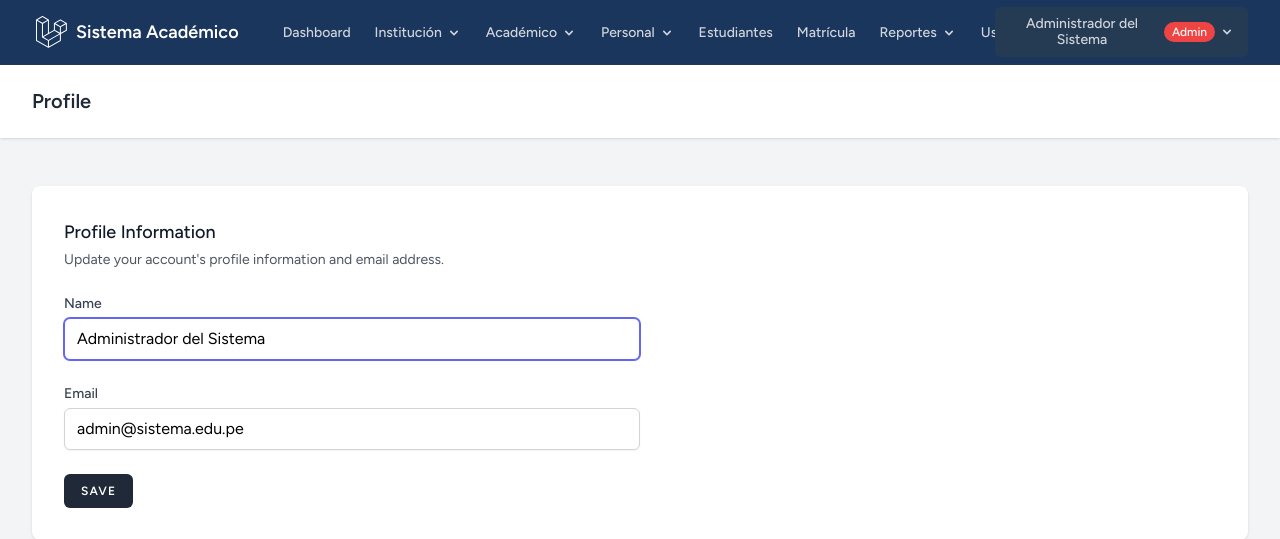
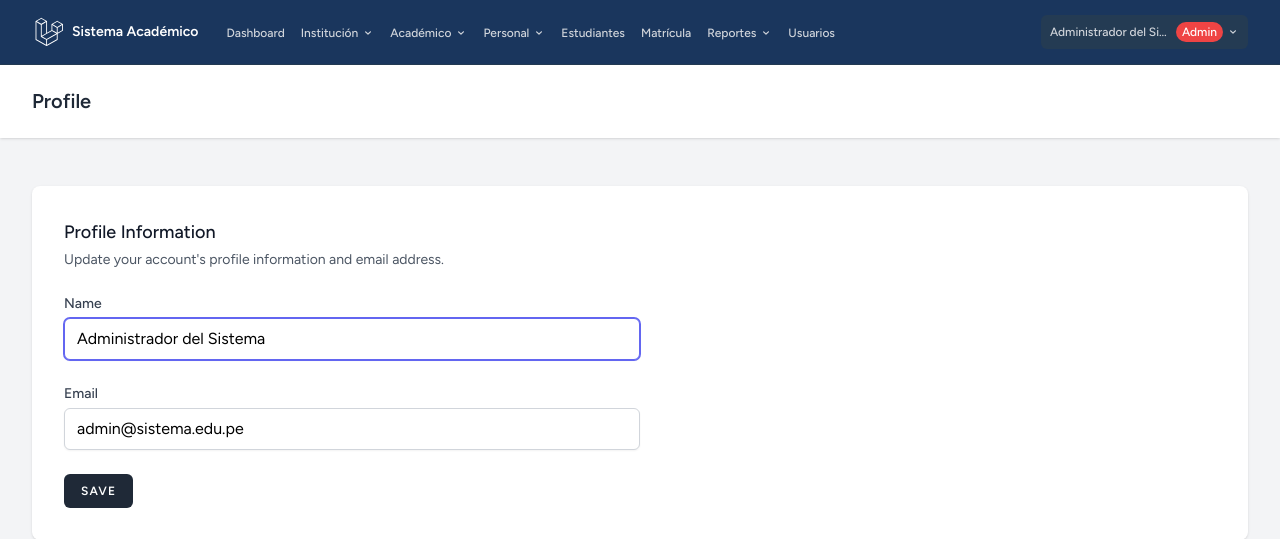
Before and after one commit to franconmvp/sistema-academico, a Laravel app: page /profile in a window 1280 px wide. Shown: the top 539 px of the page. Run offline with Laravel 12, Linux system fonts and the light colour scheme; a user stored in the database is signed in; data comes from the database, SQL or seed files in the repository; style sheets or scripts are compiled from the project's sources; parts of the project's set-up code (start-up, migrations or seed data) failed here and were passed over.

Commit message:
Refactor navigation for better UI and responsiveness
Co-authored-by: franconmvp <franconmvp@gmail.com>

```diff
--- a/resources/views/layouts/navigation.blade.php
+++ b/resources/views/layouts/navigation.blade.php
@@ -1,19 +1,19 @@
 <nav x-data="{ open: false }" class="bg-primary-900 border-b border-primary-800">
     <!-- Primary Navigation Menu -->
-    <div class="max-w-7xl mx-auto px-4 sm:px-6 lg:px-8">
+    <div class="w-full px-4 sm:px-6 lg:px-8">
         <div class="flex justify-between h-16">
-            <div class="flex">
+            <div class="flex items-center flex-1 min-w-0">
                 <!-- Logo -->
                 <div class="shrink-0 flex items-center">
                     <a href="{{ route('dashboard') }}" class="flex items-center">
-                        <x-application-logo class="block h-9 w-auto fill-current text-white" />
-                        <span class="ml-2 text-white font-bold text-lg hidden sm:block">Sistema Académico</span>
+                        <x-application-logo class="block h-8 w-auto fill-current text-white" />
+                        <span class="ml-2 text-white font-bold text-sm hidden lg:block">Sistema Académico</span>
                     </a>
                 </div>
 
                 <!-- Navigation Links -->
-                <div class="hidden space-x-4 sm:-my-px sm:ms-10 sm:flex">
-                    <a href="{{ route('dashboard') }}" class="inline-flex items-center px-1 pt-1 border-b-2 {{ request()->routeIs('dashboard') ? 'border-secondary-500 text-white' : 'border-transparent text-gray-300 hover:text-white hover:border-gray-300' }} text-sm font-medium leading-5 transition duration-150 ease-in-out">
+                <div class="hidden space-x-2 sm:-my-px sm:ms-6 sm:flex flex-1 min-w-0">
+                    <a href="{{ route('dashboard') }}" class="inline-flex items-center px-1 pt-1 border-b-2 {{ request()->routeIs('dashboard') ? 'border-secondary-500 text-white' : 'border-transparent text-gray-300 hover:text-white hover:border-gray-300' }} text-xs font-medium leading-5 transition duration-150 ease-in-out whitespace-nowrap">
                         Dashboard
                     </a>
 
@@ -21,9 +21,9 @@
                         <!-- Admin Menu -->
                         <div class="hidden sm:flex sm:items-center" x-data="{ open: false }">
                             <div class="relative">
-                                <button @click="open = !open" class="inline-flex items-center px-1 pt-1 border-b-2 border-transparent text-gray-300 hover:text-white text-sm font-medium leading-5 transition duration-150 ease-in-out">
+                                <button @click="open = !open" class="inline-flex items-center px-1 pt-1 border-b-2 border-transparent text-gray-300 hover:text-white text-xs font-medium leading-5 transition duration-150 ease-in-out whitespace-nowrap">
                                     Institución
-                                    <svg class="ml-1 h-4 w-4" fill="currentColor" viewBox="0 0 20 20">
+                                    <svg class="ml-1 h-3 w-3" fill="currentColor" viewBox="0 0 20 20">
                                         <path fill-rule="evenodd" d="M5.293 7.293a1 1 0 011.414 0L10 10.586l3.293-3.293a1 1 0 111.414 1.414l-4 4a1 1 0 01-1.414 0l-4-4a1 1 0 010-1.414z" clip-rule="evenodd"/>
                                     </svg>
                                 </button>
@@ -38,9 +38,9 @@
 
                         <div class="hidden sm:flex sm:items-center" x-data="{ open: false }">
                             <div class="relative">
-                                <button @click="open = !open" class="inline-flex items-center px-1 pt-1 border-b-2 border-transparent text-gray-300 hover:text-white text-sm font-medium leading-5 transition duration-150 ease-in-out">
+                                <button @click="open = !open" class="inline-flex items-center px-1 pt-1 border-b-2 border-transparent text-gray-300 hover:text-white text-xs font-medium leading-5 transition duration-150 ease-in-out whitespace-nowrap">
                                     Académico
-                                    <svg class="ml-1 h-4 w-4" fill="currentColor" viewBox="0 0 20 20">
+                                    <svg class="ml-1 h-3 w-3" fill="currentColor" viewBox="0 0 20 20">
                                         <path fill-rule="evenodd" d="M5.293 7.293a1 1 0 011.414 0L10 10.586l3.293-3.293a1 1 0 111.414 1.414l-4 4a1 1 0 01-1.414 0l-4-4a1 1 0 010-1.414z" clip-rule="evenodd"/>
                                     </svg>
                                 </button>
@@ -54,9 +54,9 @@
 
                         <div class="hidden sm:flex sm:items-center" x-data="{ open: false }">
                             <div class="relative">
-                                <button @click="open = !open" class="inline-flex items-center px-1 pt-1 border-b-2 border-transparent text-gray-300 hover:text-white text-sm font-medium leading-5 transition duration-150 ease-in-out">
+                                <button @click="open = !open" class="inline-flex items-center px-1 pt-1 border-b-2 border-transparent text-gray-300 hover:text-white text-xs font-medium leading-5 transition duration-150 ease-in-out whitespace-nowrap">
                                     Personal
-                                    <svg class="ml-1 h-4 w-4" fill="currentColor" viewBox="0 0 20 20">
+                                    <svg class="ml-1 h-3 w-3" fill="currentColor" viewBox="0 0 20 20">
                                         <path fill-rule="evenodd" d="M5.293 7.293a1 1 0 011.414 0L10 10.586l3.293-3.293a1 1 0 111.414 1.414l-4 4a1 1 0 01-1.414 0l-4-4a1 1 0 010-1.414z" clip-rule="evenodd"/>
                                     </svg>
                                 </button>
@@ -68,19 +68,19 @@
                             </div>
                         </div>
 
-                        <a href="{{ route('admin.estudiantes.index') }}" class="inline-flex items-center px-1 pt-1 border-b-2 {{ request()->routeIs('admin.estudiantes.*') ? 'border-secondary-500 text-white' : 'border-transparent text-gray-300 hover:text-white hover:border-gray-300' }} text-sm font-medium leading-5 transition duration-150 ease-in-out">
+                        <a href="{{ route('admin.estudiantes.index') }}" class="inline-flex items-center px-1 pt-1 border-b-2 {{ request()->routeIs('admin.estudiantes.*') ? 'border-secondary-500 text-white' : 'border-transparent text-gray-300 hover:text-white hover:border-gray-300' }} text-xs font-medium leading-5 transition duration-150 ease-in-out whitespace-nowrap">
                             Estudiantes
                         </a>
 
-                        <a href="{{ route('admin.matriculas.index') }}" class="inline-flex items-center px-1 pt-1 border-b-2 {{ request()->routeIs('admin.matriculas.*') ? 'border-secondary-500 text-white' : 'border-transparent text-gray-300 hover:text-white hover:border-gray-300' }} text-sm font-medium leading-5 transition duration-150 ease-in-out">
+                        <a href="{{ route('admin.matriculas.index') }}" class="inline-flex items-center px-1 pt-1 border-b-2 {{ request()->routeIs('admin.matriculas.*') ? 'border-secondary-500 text-white' : 'border-transparent text-gray-300 hover:text-white hover:border-gray-300' }} text-xs font-medium leading-5 transition duration-150 ease-in-out whitespace-nowrap">
                             Matrícula
                         </a>
 
                         <div class="hidden sm:flex sm:items-center" x-data="{ open: false }">
                             <div class="relative">
-                                <button @click="open = !open" class="inline-flex items-center px-1 pt-1 border-b-2 border-transparent text-gray-300 hover:text-white text-sm font-medium leading-5 transition duration-150 ease-in-out">
+                                <button @click="open = !open" class="inline-flex items-center px-1 pt-1 border-b-2 border-transparent text-gray-300 hover:text-white text-xs font-medium leading-5 transition duration-150 ease-in-out whitespace-nowrap">
                                     Reportes
-                                    <svg class="ml-1 h-4 w-4" fill="currentColor" viewBox="0 0 20 20">
+                                    <svg class="ml-1 h-3 w-3" fill="currentColor" viewBox="0 0 20 20">
                                         <path fill-rule="evenodd" d="M5.293 7.293a1 1 0 011.414 0L10 10.586l3.293-3.293a1 1 0 111.414 1.414l-4 4a1 1 0 01-1.414 0l-4-4a1 1 0 010-1.414z" clip-rule="evenodd"/>
                                     </svg>
                                 </button>
@@ -93,57 +93,54 @@
                             </div>
                         </div>
 
-                        <a href="{{ route('admin.users.index') }}" class="inline-flex items-center px-1 pt-1 border-b-2 {{ request()->routeIs('admin.users.*') ? 'border-secondary-500 text-white' : 'border-transparent text-gray-300 hover:text-white hover:border-gray-300' }} text-sm font-medium leading-5 transition duration-150 ease-in-out">
+                        <a href="{{ route('admin.users.index') }}" class="inline-flex items-center px-1 pt-1 border-b-2 {{ request()->routeIs('admin.users.*') ? 'border-secondary-500 text-white' : 'border-transparent text-gray-300 hover:text-white hover:border-gray-300' }} text-xs font-medium leading-5 transition duration-150 ease-in-out whitespace-nowrap">
                             Usuarios
                         </a>
                     @endif
 
                     @if(auth()->user()->isDocente())
                         <!-- Docente Menu -->
-                        <a href="{{ route('docente.asignaciones') }}" class="inline-flex items-center px-1 pt-1 border-b-2 {{ request()->routeIs('docente.asignaciones') ? 'border-secondary-500 text-white' : 'border-transparent text-gray-300 hover:text-white hover:border-gray-300' }} text-sm font-medium leading-5 transition duration-150 ease-in-out">
+                        <a href="{{ route('docente.asignaciones') }}" class="inline-flex items-center px-1 pt-1 border-b-2 {{ request()->routeIs('docente.asignaciones') ? 'border-secondary-500 text-white' : 'border-transparent text-gray-300 hover:text-white hover:border-gray-300' }} text-xs font-medium leading-5 transition duration-150 ease-in-out whitespace-nowrap">
                             Mis Asignaciones
                         </a>
-                        <a href="{{ route('docente.mi-horario') }}" class="inline-flex items-center px-1 pt-1 border-b-2 {{ request()->routeIs('docente.mi-horario') ? 'border-secondary-500 text-white' : 'border-transparent text-gray-300 hover:text-white hover:border-gray-300' }} text-sm font-medium leading-5 transition duration-150 ease-in-out">
+                        <a href="{{ route('docente.mi-horario') }}" class="inline-flex items-center px-1 pt-1 border-b-2 {{ request()->routeIs('docente.mi-horario') ? 'border-secondary-500 text-white' : 'border-transparent text-gray-300 hover:text-white hover:border-gray-300' }} text-xs font-medium leading-5 transition duration-150 ease-in-out whitespace-nowrap">
                             Mi Horario
                         </a>
                     @endif
 
                     @if(auth()->user()->isEstudiante())
                         <!-- Estudiante Menu -->
-                        <a href="{{ route('estudiante.mi-perfil') }}" class="inline-flex items-center px-1 pt-1 border-b-2 {{ request()->routeIs('estudiante.mi-perfil') ? 'border-secondary-500 text-white' : 'border-transparent text-gray-300 hover:text-white hover:border-gray-300' }} text-sm font-medium leading-5 transition duration-150 ease-in-out">
+                        <a href="{{ route('estudiante.mi-perfil') }}" class="inline-flex items-center px-1 pt-1 border-b-2 {{ request()->routeIs('estudiante.mi-perfil') ? 'border-secondary-500 text-white' : 'border-transparent text-gray-300 hover:text-white hover:border-gray-300' }} text-xs font-medium leading-5 transition duration-150 ease-in-out whitespace-nowrap">
                             Mi Perfil
                         </a>
-                        <a href="{{ route('estudiante.mis-matriculas') }}" class="inline-flex items-center px-1 pt-1 border-b-2 {{ request()->routeIs('estudiante.mis-matriculas') ? 'border-secondary-500 text-white' : 'border-transparent text-gray-300 hover:text-white hover:border-gray-300' }} text-sm font-medium leading-5 transition duration-150 ease-in-out">
+                        <a href="{{ route('estudiante.mis-matriculas') }}" class="inline-flex items-center px-1 pt-1 border-b-2 {{ request()->routeIs('estudiante.mis-matriculas') ? 'border-secondary-500 text-white' : 'border-transparent text-gray-300 hover:text-white hover:border-gray-300' }} text-xs font-medium leading-5 transition duration-150 ease-in-out whitespace-nowrap">
                             Mis Matrículas
                         </a>
-                        <a href="{{ route('estudiante.mis-notas') }}" class="inline-flex items-center px-1 pt-1 border-b-2 {{ request()->routeIs('estudiante.mis-notas') ? 'border-secondary-500 text-white' : 'border-transparent text-gray-300 hover:text-white hover:border-gray-300' }} text-sm font-medium leading-5 transition duration-150 ease-in-out">
+                        <a href="{{ route('estudiante.mis-notas') }}" class="inline-flex items-center px-1 pt-1 border-b-2 {{ request()->routeIs('estudiante.mis-notas') ? 'border-secondary-500 text-white' : 'border-transparent text-gray-300 hover:text-white hover:border-gray-300' }} text-xs font-medium leading-5 transition duration-150 ease-in-out whitespace-nowrap">
                             Mis Notas
                         </a>
-                        <a href="{{ route('estudiante.historial-academico') }}" class="inline-flex items-center px-1 pt-1 border-b-2 {{ request()->routeIs('estudiante.historial-academico') ? 'border-secondary-500 text-white' : 'border-transparent text-gray-300 hover:text-white hover:border-gray-300' }} text-sm font-medium leading-5 transition duration-150 ease-in-out">
-                            Historial Académico
+                        <a href="{{ route('estudiante.historial-academico') }}" class="inline-flex items-center px-1 pt-1 border-b-2 {{ request()->routeIs('estudiante.historial-academico') ? 'border-secondary-500 text-white' : 'border-transparent text-gray-300 hover:text-white hover:border-gray-300' }} text-xs font-medium leading-5 transition duration-150 ease-in-out whitespace-nowrap">
+                            Historial
                         </a>
-                        <a href="{{ route('estudiante.mi-horario') }}" class="inline-flex items-center px-1 pt-1 border-b-2 {{ request()->routeIs('estudiante.mi-horario') ? 'border-secondary-500 text-white' : 'border-transparent text-gray-300 hover:text-white hover:border-gray-300' }} text-sm font-medium leading-5 transition duration-150 ease-in-out">
-                            Mi Horario
+                        <a href="{{ route('estudiante.mi-horario') }}" class="inline-flex items-center px-1 pt-1 border-b-2 {{ request()->routeIs('estudiante.mi-horario') ? 'border-secondary-500 text-white' : 'border-transparent text-gray-300 hover:text-white hover:border-gray-300' }} text-xs font-medium leading-5 transition duration-150 ease-in-out whitespace-nowrap">
+                            Horario
                         </a>
                     @endif
                 </div>
             </div>
 
             <!-- Settings Dropdown -->
-            <div class="hidden sm:flex sm:items-center sm:ms-6">
+            <div class="hidden sm:flex sm:items-center sm:ms-4 shrink-0">
                 <x-dropdown align="right" width="48">
                     <x-slot name="trigger">
-                        <button class="inline-flex items-center px-3 py-2 border border-transparent text-sm leading-4 font-medium rounded-md text-gray-300 bg-primary-800 hover:text-white focus:outline-none transition ease-in-out duration-150">
-                            <div>{{ Auth::user()->name }}</div>
-                            <span class="ml-2 px-2 py-0.5 text-xs rounded-full {{ Auth::user()->isAdmin() ? 'bg-red-500' : (Auth::user()->isDocente() ? 'bg-blue-500' : 'bg-green-500') }} text-white">
+                        <button class="inline-flex items-center px-2 py-1.5 border border-transparent text-xs leading-4 font-medium rounded-md text-gray-300 bg-primary-800 hover:text-white focus:outline-none transition ease-in-out duration-150">
+                            <span class="max-w-[120px] truncate">{{ Auth::user()->name }}</span>
+                            <span class="ml-1.5 px-1.5 py-0.5 text-xs rounded-full {{ Auth::user()->isAdmin() ? 'bg-red-500' : (Auth::user()->isDocente() ? 'bg-blue-500' : 'bg-green-500') }} text-white">
                                 {{ ucfirst(Auth::user()->role) }}
                             </span>
-
-                            <div class="ms-1">
-                                <svg class="fill-current h-4 w-4" xmlns="http://www.w3.org/2000/svg" viewBox="0 0 20 20">
-                                    <path fill-rule="evenodd" d="M5.293 7.293a1 1 0 011.414 0L10 10.586l3.293-3.293a1 1 0 111.414 1.414l-4 4a1 1 0 01-1.414 0l-4-4a1 1 0 010-1.414z" clip-rule="evenodd" />
-                                </svg>
-                            </div>
+                            <svg class="ml-1 fill-current h-3 w-3" xmlns="http://www.w3.org/2000/svg" viewBox="0 0 20 20">
+                                <path fill-rule="evenodd" d="M5.293 7.293a1 1 0 011.414 0L10 10.586l3.293-3.293a1 1 0 111.414 1.414l-4 4a1 1 0 01-1.414 0l-4-4a1 1 0 010-1.414z" clip-rule="evenodd" />
+                            </svg>
                         </button>
                     </x-slot>
 
```
